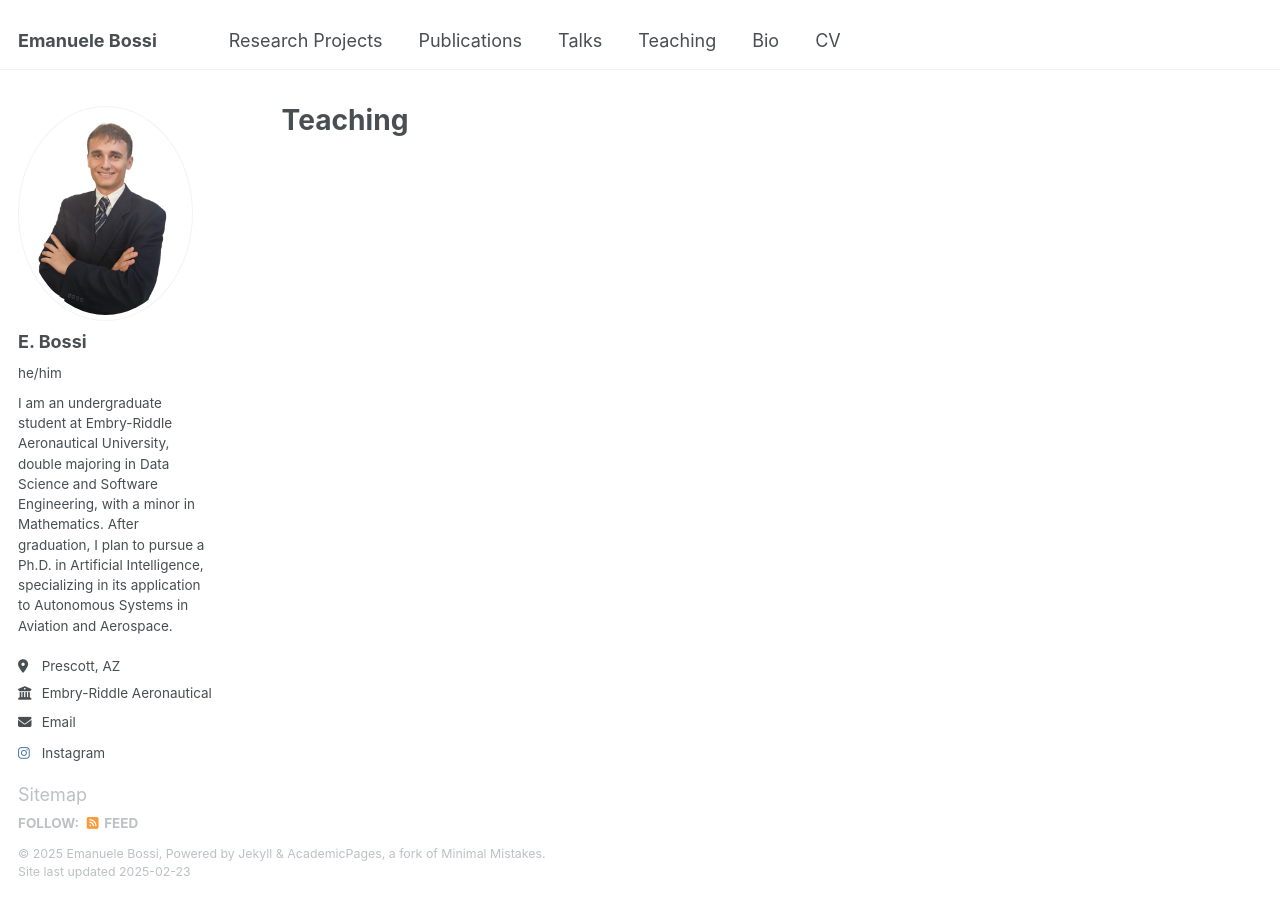
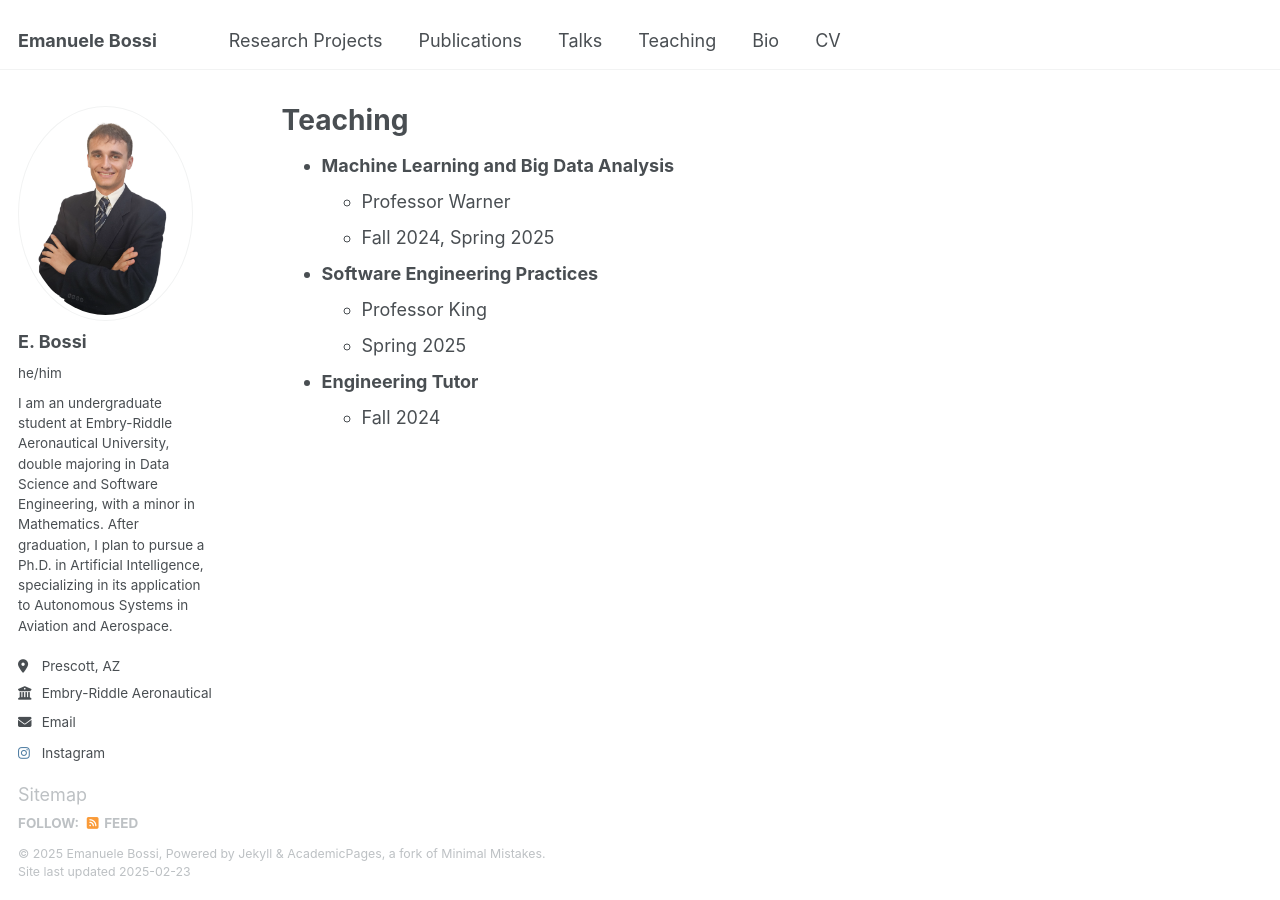
Before and after one commit to bossiemanuele/bossiemanuele.github.io, a Jekyll site: the page built from _pages/teaching.html, in a window 1280 px wide. Built offline with Jekyll 4.4.1, drawn with Linux system fonts in a browser that asks for light colours.

Commit message:
Update teaching.html

```diff
--- a/_pages/teaching.html
+++ b/_pages/teaching.html
@@ -12,3 +12,25 @@ author_profile: true
   {% include archive-single.html %}
 {% endfor %}
 -->
+
+<ul>
+	<li><b>Machine Learning and Big Data Analysis</b>
+		<ul>
+			<li>Professor Warner</li>
+			<li>Fall 2024, Spring 2025</li>
+		</ul>
+	</li>
+
+	<li><b>Software Engineering Practices</b>
+		<ul>
+			<li>Professor King</li>
+			<li>Spring 2025</li>
+		</ul>
+	</li>
+
+  	<li><b>Engineering Tutor</b>
+		<ul>
+			<li>Fall 2024</li>
+		</ul>
+	</li>
+</ul>
```
